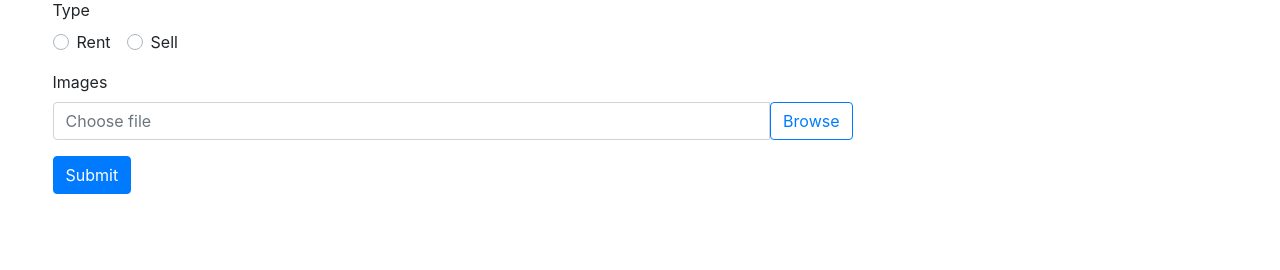
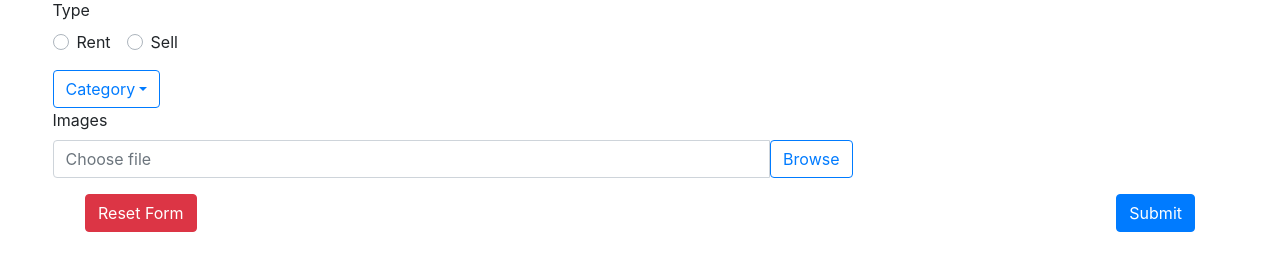
Before and after one commit to thisisgvrt/house-a-gator, a React (Create React App) app in the folder application/frontend/: page /listingPage in a window 1280 px wide. Shown: the part 866-1136 px from the top of the page. Before the commit the page ends 1098 px from the top, so only its background shows below. Built offline with nearby package versions, Linux system fonts and the light colour scheme; no server answers.

Commit message:
added spacing between buttons and dropdown

```diff
--- a/application/frontend/src/pages/listing.js
+++ b/application/frontend/src/pages/listing.js
@@ -4,11 +4,11 @@ import "../css/listing.css"
 import 'bootstrap/dist/css/bootstrap.css';
 
 function listing() {
-    return(
-        <div class="container-fluid" style={{"padding":"3%"}}>
+    return (
+        <div class="container-fluid" style={{ "padding": "3%" }}>
             <div class="jumbotron">
-              <h1 class="title">New Listing</h1>
-              <p>__</p>
+                <h1 class="title">New Listing</h1>
+                <p>__</p>
             </div>
 
             <label for="">Title</label>
@@ -54,6 +54,18 @@ function listing() {
                 </div>
             </div>
 
+            <div class="dropdown">
+  <button class="btn btn-outline-primary dropdown-toggle" type="button" id="dropdownMenuButton" data-toggle="dropdown" aria-haspopup="true" aria-expanded="false">
+    Category
+  </button>
+  <div class="dropdown-menu" aria-labelledby="dropdownMenuButton">
+    <a class="dropdown-item" href="#">Apartment</a>
+    <a class="dropdown-item" href="#">Studio</a>
+    <a class="dropdown-item" href="#">Room</a>
+    <a class="dropdown-item" href="#">House</a>
+  </div>
+</div>
+
             <label for="">Images</label>
             <div class="input-group mb-3">
                 <input type="text" class="form-control" placeholder="Choose file"></input>
@@ -61,7 +73,15 @@ function listing() {
                     <button class="btn btn-outline-primary" type="button" id="button-addon">Browse</button>
                 </div>
             </div>
-                <button class="btn btn-primary" type="button">Submit</button>
+
+                <ul class="list-inline">
+                <div class="container d-flex justify-content-between">
+                    <li class="list-inline-item"><button class="btn btn-danger" type="button">Reset Form</button></li>
+                    <li class="list-inline-item"><button class="btn btn-primary" type="button">Submit</button></li>
+                </div>
+                </ul>
+
+
         </div>
     );
 }
```
Also changed, not shown: application/frontend/src/css/listing.css (line endings or trailing spaces).
